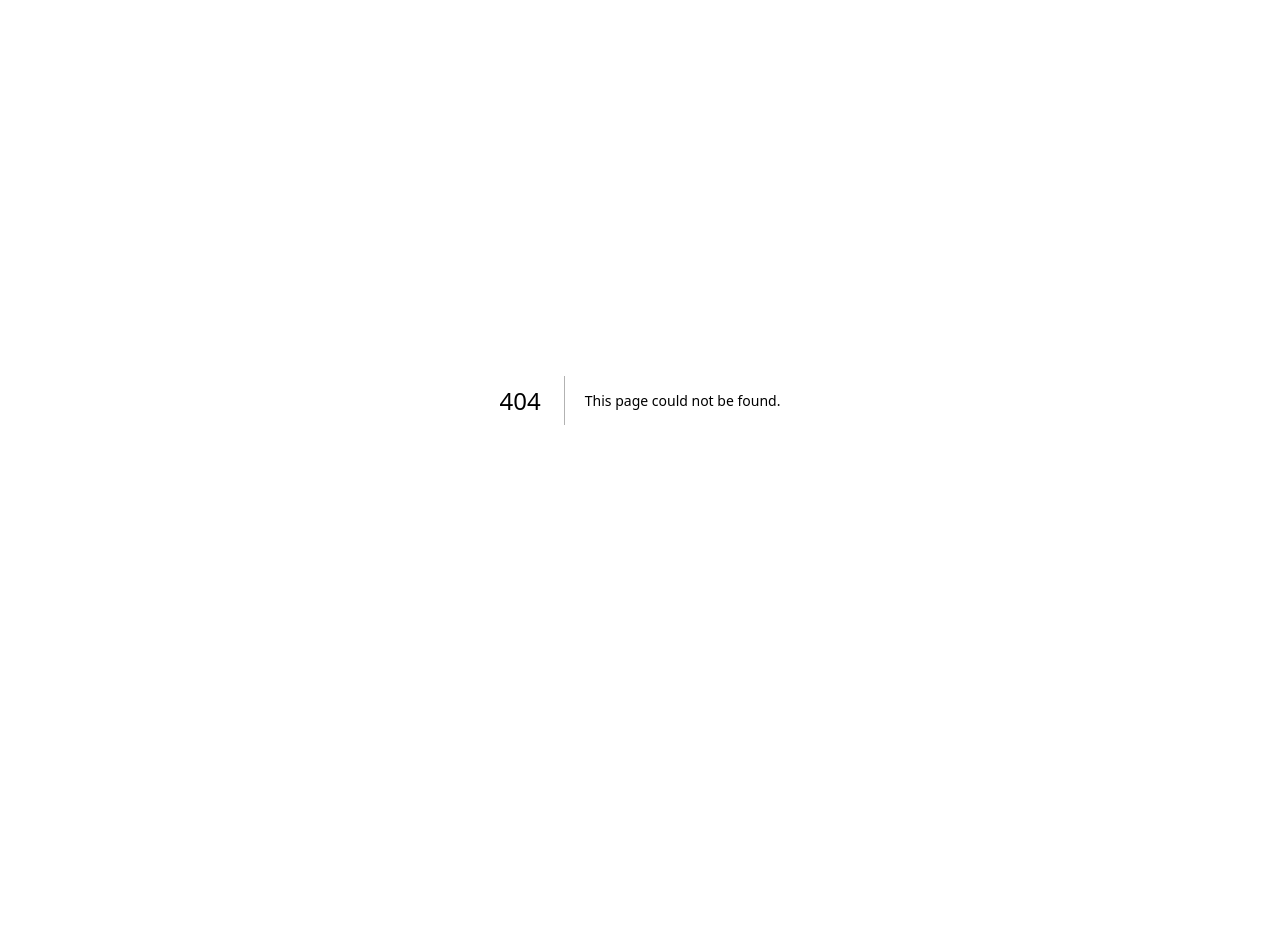
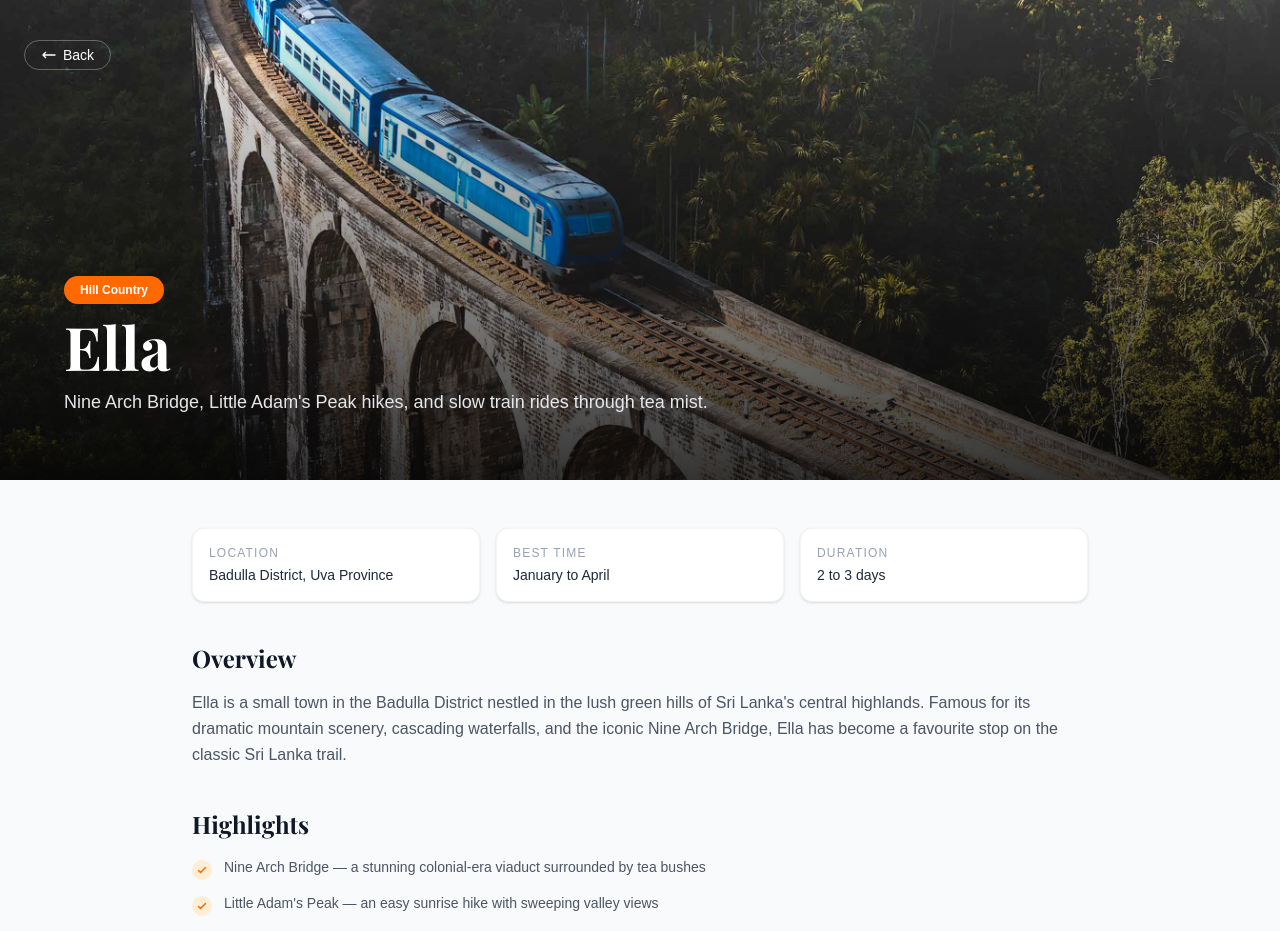
Before and after one commit to lahirulakmal23/cylone_travel, a Next.js app: page /destination/ella in a window 1280 px wide. Before the commit this address had no page. Shown: the top 931 px of the page. Before the commit the page ends 800 px from the top, so only its background shows below. Built offline with nearby package versions, Linux system fonts and the light colour scheme; a web font is replaced by a local one.

Commit message:
Add DestinationDetailPage component and enhance ToursPage with improved filtering and layout

```diff
--- /dev/null
+++ b/app/destination/[slug]/page.tsx
@@ -0,0 +1,113 @@
+import Image from "next/image";
+import Link from "next/link";
+import { destinations } from "../../data/detination";
+import { notFound } from "next/navigation";
+import { use } from "react";
+
+type Props = {
+  params: Promise<{ slug: string }>;
+};
+
+export default function DestinationDetailPage({ params }: Props) {
+  const { slug } = use(params);
+  const destination = destinations.find((d) => d.slug === slug);
+
+  if (!destination) return notFound();
+
+  return (
+    <main>
+
+      {/* Hero — half-page image with overlay text */}
+      <section className="relative h-[50vh] md:h-[60vh] overflow-hidden">
+        <Image
+          src={destination.image}
+          alt={destination.title}
+          fill
+          priority
+          sizes="100vw"
+          className="object-cover"
+        />
+        <div className="absolute inset-0 bg-gradient-to-t from-black/80 via-black/40 to-transparent" />
+
+        {/* Back button */}
+        <div className="absolute top-6 left-6">
+          <Link
+            href="/destination"
+           className="mt-4 self-start inline-flex items-center gap-1.5  border border-white/30 text-white text-sm font-sm px-4 py-1 rounded-full hover:bg-white hover:text-gray-900 transition-all duration-300"
+          >
+            <svg xmlns="http://www.w3.org/2000/svg" className="w-4 h-4" fill="none" viewBox="0 0 24 24" stroke="currentColor" strokeWidth={2}>
+              <path strokeLinecap="round" strokeLinejoin="round" d="M7 16l-4-4m0 0l4-4m-4 4h18" />
+            </svg>
+            Back
+          </Link>
+        </div>
+
+        {/* Overlay text */}
+        <div className="absolute bottom-0 left-0 right-0 p-6 sm:p-10 lg:p-16">
+          <span className="inline-block bg-orange-500 text-white text-xs font-semibold px-4 py-1.5 rounded-full mb-3">
+            {destination.label}
+          </span>
+          <h1 className="text-4xl sm:text-5xl lg:text-6xl font-bold text-white font-[family-name:var(--font-playfair)]">
+            {destination.title}
+          </h1>
+          <p className="mt-3 text-gray-200 text-base sm:text-lg max-w-2xl">
+            {destination.description}
+          </p>
+        </div>
+      </section>
+
+      {/* Details */}
+      <section className="bg-gray-50 py-12 px-4 sm:px-8 lg:px-16">
+        <div className="max-w-4xl mx-auto">
+
+          {/* Quick info bar */}
+          <div className="grid grid-cols-2 sm:grid-cols-3 gap-4 mb-10">
+            <div className="bg-white rounded-xl p-4 border border-gray-100 shadow-sm">
+              <p className="text-xs text-gray-400 uppercase tracking-widest mb-1">Location</p>
+              <p className="text-sm font-medium text-gray-800">{destination.details.location}</p>
+            </div>
+            <div className="bg-white rounded-xl p-4 border border-gray-100 shadow-sm">
+              <p className="text-xs text-gray-400 uppercase tracking-widest mb-1">Best Time</p>
+              <p className="text-sm font-medium text-gray-800">{destination.details.bestTime}</p>
+            </div>
+            <div className="bg-white rounded-xl p-4 border border-gray-100 shadow-sm col-span-2 sm:col-span-1">
+              <p className="text-xs text-gray-400 uppercase tracking-widest mb-1">Duration</p>
+              <p className="text-sm font-medium text-gray-800">{destination.details.duration}</p>
+            </div>
+          </div>
+
+          {/* Overview */}
+          <div className="mb-10">
+            <h2 className="text-2xl font-bold text-gray-900 mb-4 font-[family-name:var(--font-playfair)]">
+              Overview
+            </h2>
+            <p className="text-gray-600 leading-relaxed text-base">
+              {destination.details.overview}
+            </p>
+          </div>
+
+          {/* Highlights */}
+          <div>
+            <h2 className="text-2xl font-bold text-gray-900 mb-4 font-[family-name:var(--font-playfair)]">
+              Highlights
+            </h2>
+            <ul className="space-y-3">
+              {destination.details.highlights.map((highlight, index) => (
+                <li key={index} className="flex items-start gap-3">
+                  <span className="mt-1 flex-shrink-0 w-5 h-5 rounded-full bg-orange-100 text-orange-500 flex items-center justify-center">
+                    <svg xmlns="http://www.w3.org/2000/svg" className="w-3 h-3" fill="none" viewBox="0 0 24 24" stroke="currentColor" strokeWidth={3}>
+                      <path strokeLinecap="round" strokeLinejoin="round" d="M5 13l4 4L19 7" />
+                    </svg>
+                  </span>
+                  <span className="text-gray-600 text-sm leading-relaxed">{highlight}</span>
+                </li>
+              ))}
+            </ul>
+          </div>
+
+        </div>
+      </section>
+
+    </main>
+  );
+}
--- a/app/destination/page.tsx
+++ b/app/destination/page.tsx
@@ -2,6 +2,7 @@
 
 import Image from "next/image";
 import Destinationcard from "../componets/DestinationCard";
+import Link from "next/link";
 
 export default function ToursPage() {
   return (
@@ -17,7 +18,6 @@ export default function ToursPage() {
         />
 
         <div className="absolute inset-0 bg-black/50" />
-
         <div className="absolute inset-0 flex flex-col items-center justify-center px-4 text-center">
           <p className="mb-4 text-sm font-medium text-white/80">
             Home / Destination
--- a/app/tours/page.tsx
+++ b/app/tours/page.tsx
@@ -5,23 +5,44 @@ import { useMemo, useState } from "react";
 import TourCard from "../componets/tours/TourCard";
 import TourFilters from "../componets/tours/TourFilters";
 import { tours } from "../data/tourData";
-import Nabvar from "../componets/Navbar";
+import Navbar from "../componets/Navbar";
 
 export default function ToursPage() {
   const [search, setSearch] = useState("");
+  const [duration, setDuration] = useState("");
+  const [minPrice, setMinPrice] = useState("");
+  const [maxPrice, setMaxPrice] = useState("");
+  const [destination, setDestination] = useState("");
+  const [activity, setActivity] = useState("");
 
   const filteredTours = useMemo(() => {
-    return tours.filter((tour) =>
-      tour.title.toLowerCase().includes(search.toLowerCase())
-    );
-  }, [search]);
+    return tours.filter((tour) => {
+      const matchSearch = tour.title.toLowerCase().includes(search.toLowerCase());
+      const matchDuration = duration === "" || tour.duration === duration;
+      const matchMin = minPrice === "" || tour.price >= Number(minPrice);
+      const matchMax = maxPrice === "" || tour.price <= Number(maxPrice);
+      const matchDestination = destination === "" || tour.destination === destination;
+      const matchActivity = activity === "" || tour.activity === activity;
+
+      return matchSearch && matchDuration && matchMin && matchMax && matchDestination && matchActivity;
+    });
+  }, [search, duration, minPrice, maxPrice, destination, activity]);
+
+  function handleReset() {
+    setSearch("");
+    setDuration("");
+    setMinPrice("");
+    setMaxPrice("");
+    setDestination("");
+    setActivity("");
+  }
 
   return (
     <>
+      <Navbar />
 
-      <Nabvar />
+      {/* Hero Banner */}
       <section className="relative h-[300px] md:h-[400px] overflow-hidden font-sans">
-
         <Image
           src="/images/slide7.jpg"
           alt="Tours Banner"
@@ -30,20 +51,12 @@ export default function ToursPage() {
           sizes="100vw"
           className="object-cover"
         />
-
-        {/* Dark Overlay */}
         <div className="absolute inset-0 bg-black/50" />
-
-        {/* Content */}
         <div className="absolute inset-0 flex flex-col items-center justify-center px-4 text-center">
-          <p className="mb-4 text-sm font-medium text-white/80">
-            Home / Tours
-          </p>
-
+          <p className="mb-4 text-sm font-medium text-white/80">Home / Tours</p>
           <h1 className="text-4xl font-bold text-white md:text-6xl font-[family-name:var(--font-playfair)]">
             Search Tours
           </h1>
-
           <p className="mt-4 max-w-2xl text-sm text-gray-200 md:text-lg">
             Discover unforgettable destinations, cultural experiences,
             and adventures tailored for every traveler.
@@ -51,31 +64,39 @@ export default function ToursPage() {
         </div>
       </section>
 
-      {/* ========================================
-          TOURS SECTION
-      ======================================== */}
-      <section className=" py-12  mx-12 font-sans">
-        <div className="container mx-auto px-4">
+      {/* Tours Section */}
+      <section className="py-12 lg:mx-12 font-sans">
+        <div className="container mx-auto px-4 sm:px-6">
           <div className="grid gap-8 lg:grid-cols-[320px_1fr]">
+
             <TourFilters
-              search={search}
-              setSearch={setSearch}
+              search={search} setSearch={setSearch}
+              duration={duration} setDuration={setDuration}
+              minPrice={minPrice} setMinPrice={setMinPrice}
+              maxPrice={maxPrice} setMaxPrice={setMaxPrice}
+              destination={destination} setDestination={setDestination}
+              activity={activity} setActivity={setActivity}
+              onReset={handleReset}
             />
 
             <div>
               <h2 className="mb-8 text-xl font-bold text-slate-900">
-                {filteredTours.length} Tours Found
+                {filteredTours.length} Tour{filteredTours.length !== 1 ? "s" : ""} Found
               </h2>
 
-              <div className="grid gap-4 md:grid-cols-3 lg:grid-cols-3">
-                {filteredTours.map((tour) => (
-                  <TourCard
-                    key={tour.id}
-                    tour={tour}
-                  />
-                ))}
-              </div>
+              {filteredTours.length === 0 ? (
+                <p className="text-gray-400 text-sm mt-12 text-center">
+                  No tours match your filters. Try resetting them.
+                </p>
+              ) : (
+                <div className="grid gap-4 md:grid-cols-2 lg:grid-cols-3">
+                  {filteredTours.map((tour) => (
+                    <TourCard key={tour.id} tour={tour} />
+                  ))}
+                </div>
+              )}
             </div>
+
           </div>
         </div>
       </section>
```
